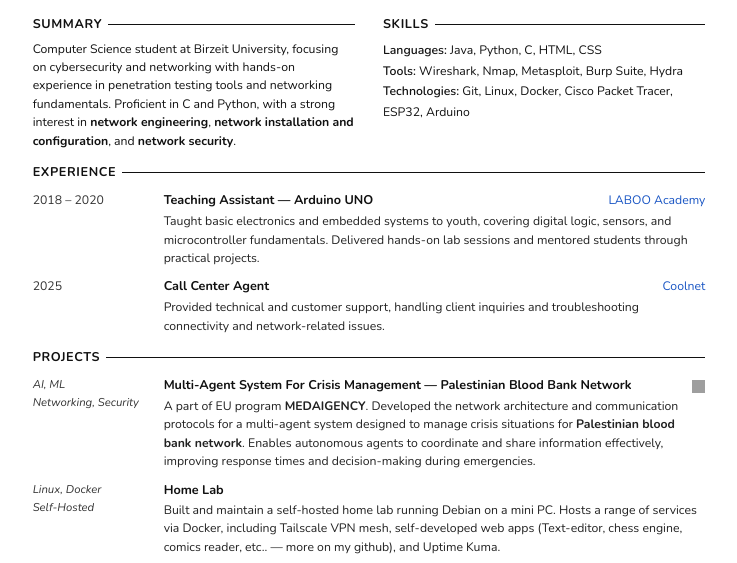
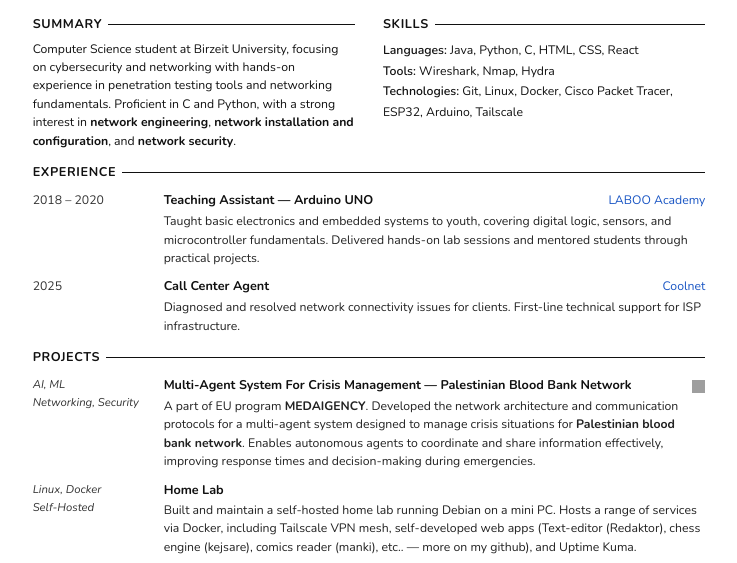
Before and after one commit to altaweelmustafa/altaweelmustafa.github.io, a plain HTML site: page CV/index.html in a window 1280 px wide. Shown: the part 150-713 px from the top of the page, without its empty margins (271-1008 px from the left). Drawn offline with nearby package versions, Linux system fonts and the light colour scheme; grey boxes are pictures that could not be loaded.

Commit message:
update CV C

```diff
--- a/CV/index.html
+++ b/CV/index.html
@@ -358,14 +358,13 @@
           <hr class="divider" />
         </div>
         <ul class="skills-list" style="margin-top: 6px">
-          <li><strong>Languages:</strong> Java, Python, C, HTML, CSS</li>
           <li>
-            <strong>Tools:</strong> Wireshark, Nmap, Metasploit, Burp Suite,
-            Hydra
+            <strong>Languages:</strong> Java, Python, C, HTML, CSS, React
           </li>
+          <li><strong>Tools:</strong> Wireshark, Nmap, Hydra</li>
           <li>
             <strong>Technologies:</strong> Git, Linux, Docker, Cisco Packet
-            Tracer, ESP32, Arduino
+            Tracer, ESP32, Arduino, Tailscale
           </li>
         </ul>
       </div>
@@ -402,8 +401,8 @@
             <a class="exp-company" href="https://coolnet.ps/" target="_blank">Coolnet</a>
           </div>
           <p class="exp-desc">
-            Provided technical and customer support, handling client inquiries
-            and troubleshooting connectivity and network-related issues.
+            Diagnosed and resolved network connectivity issues for clients.
+            First-line technical support for ISP infrastructure.
           </p>
         </div>
       </div>
@@ -451,8 +450,9 @@
           <p class="proj-desc">
             Built and maintain a self-hosted home lab running Debian on a mini
             PC. Hosts a range of services via Docker, including Tailscale VPN
-            mesh, self-developed web apps (Text-editor, chess engine, comics
-            reader, etc.. — more on my github), and Uptime Kuma.
+            mesh, self-developed web apps (Text-editor (Redaktor), chess
+            engine (kejsare), comics reader (manki), etc.. — more on my
+            github), and Uptime Kuma.
           </p>
         </div>
       </div>
```
